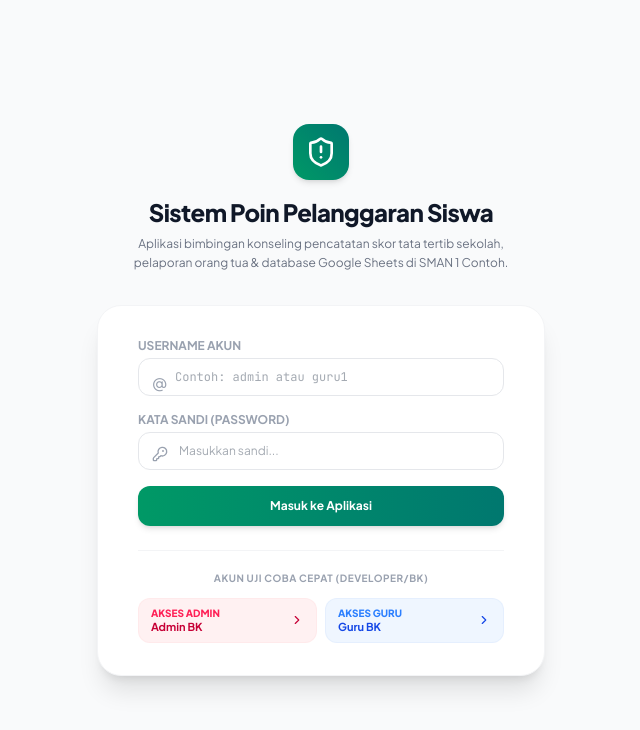
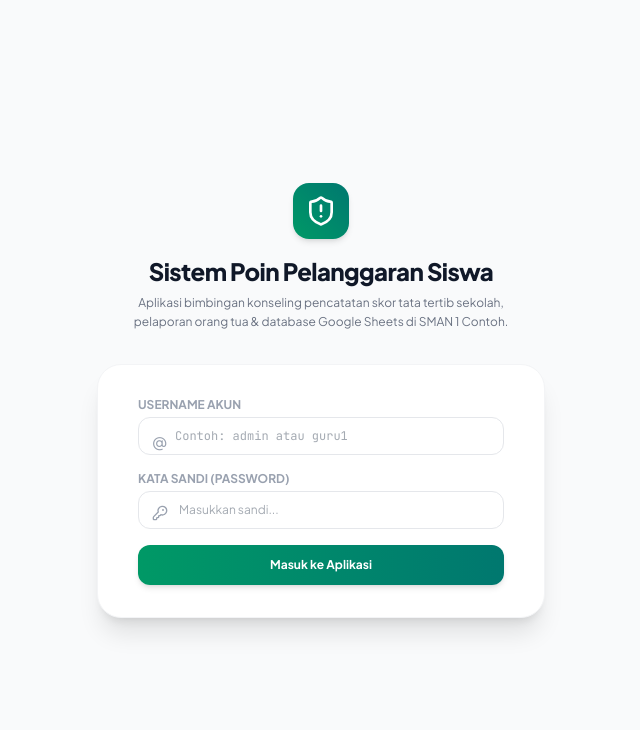
Before and after one commit to smpn02bengkulukota-cmd/SIPATUH, a React (Vite) app: page / in a window 1280 px wide. Shown: the top 730 px of the page, without its empty margins (319-959 px from the left). Built offline with nearby package versions, Linux system fonts and the light colour scheme.

Commit message:
Update App.tsx

```diff
--- a/src/App.tsx
+++ b/src/App.tsx
@@ -292,34 +292,7 @@ export default function App() {
               </button>
             </form>
 
-            {/* Quick Login Profiles for Easy Testing */}
-            <div className="border-t border-gray-100 pt-5 space-y-3">
-              <span className="text-[10px] font-bold uppercase text-gray-400 tracking-wider block text-center">Akun Uji Coba Cepat (Developer/BK)</span>
-              <div className="grid grid-cols-2 gap-2">
-                <button
-                  type="button"
-                  onClick={() => handleQuickLogin('admin')}
-                  className="px-3 py-2 bg-rose-50 text-rose-700 rounded-xl hover:bg-rose-100/60 border border-rose-100/50 text-left text-xs font-semibold flex items-center justify-between cursor-pointer"
-                >
-                  <div>
-                    <p className="font-extrabold text-[10px] uppercase text-rose-500">Akses Admin</p>
-                    <p className="text-[11px] font-bold">Admin BK</p>
-                  </div>
-                  <ChevronRight className="w-3.5 h-3.5" />
-                </button>
-                <button
-                  type="button"
-                  onClick={() => handleQuickLogin('guru1')}
-                  className="px-3 py-2 bg-blue-50 text-blue-700 rounded-xl hover:bg-blue-100/60 border border-blue-100/50 text-left text-xs font-semibold flex items-center justify-between cursor-pointer"
-                >
-                  <div>
-                    <p className="font-extrabold text-[10px] uppercase text-blue-500">Akses Guru</p>
-                    <p className="text-[11px] font-bold">Guru BK</p>
-                  </div>
-                  <ChevronRight className="w-3.5 h-3.5" />
-                </button>
-              </div>
-            </div>
+
           </div>
         </div>
       </div>
```
